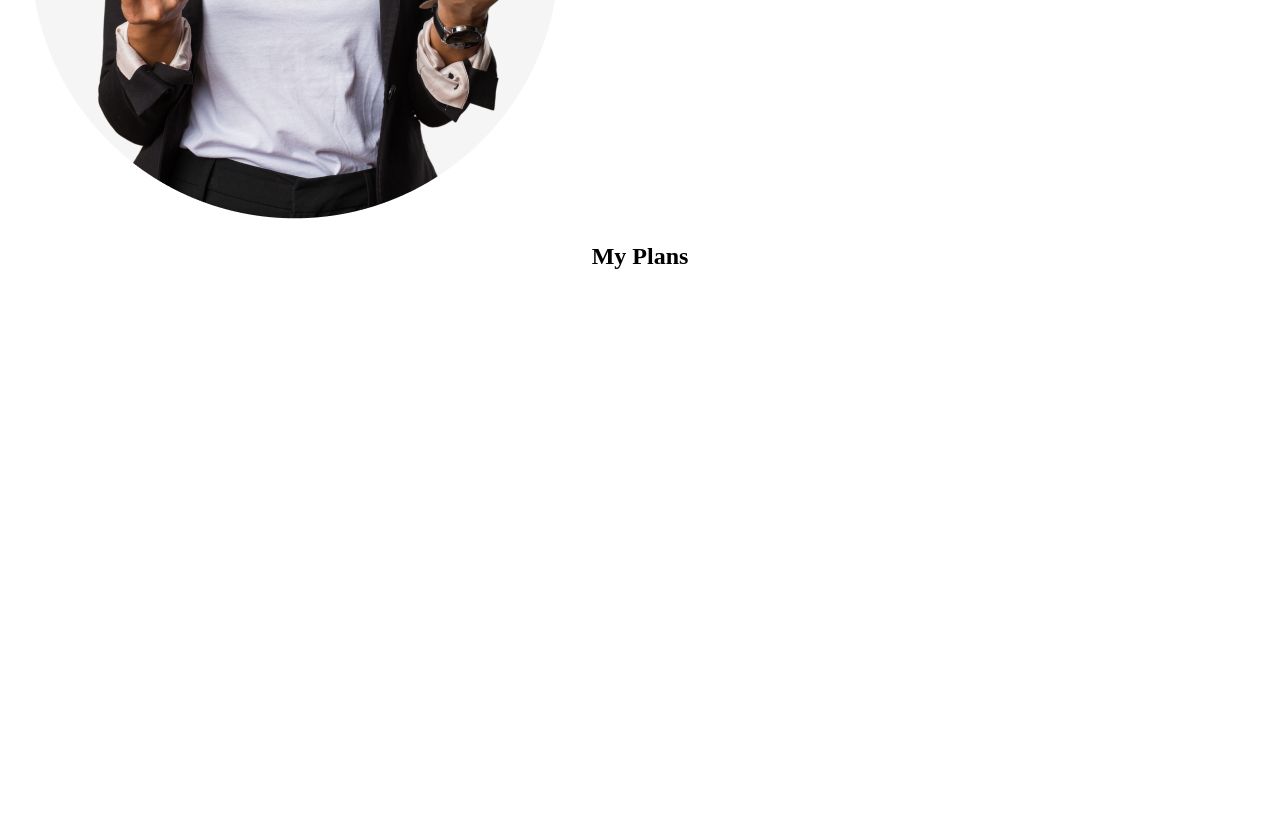
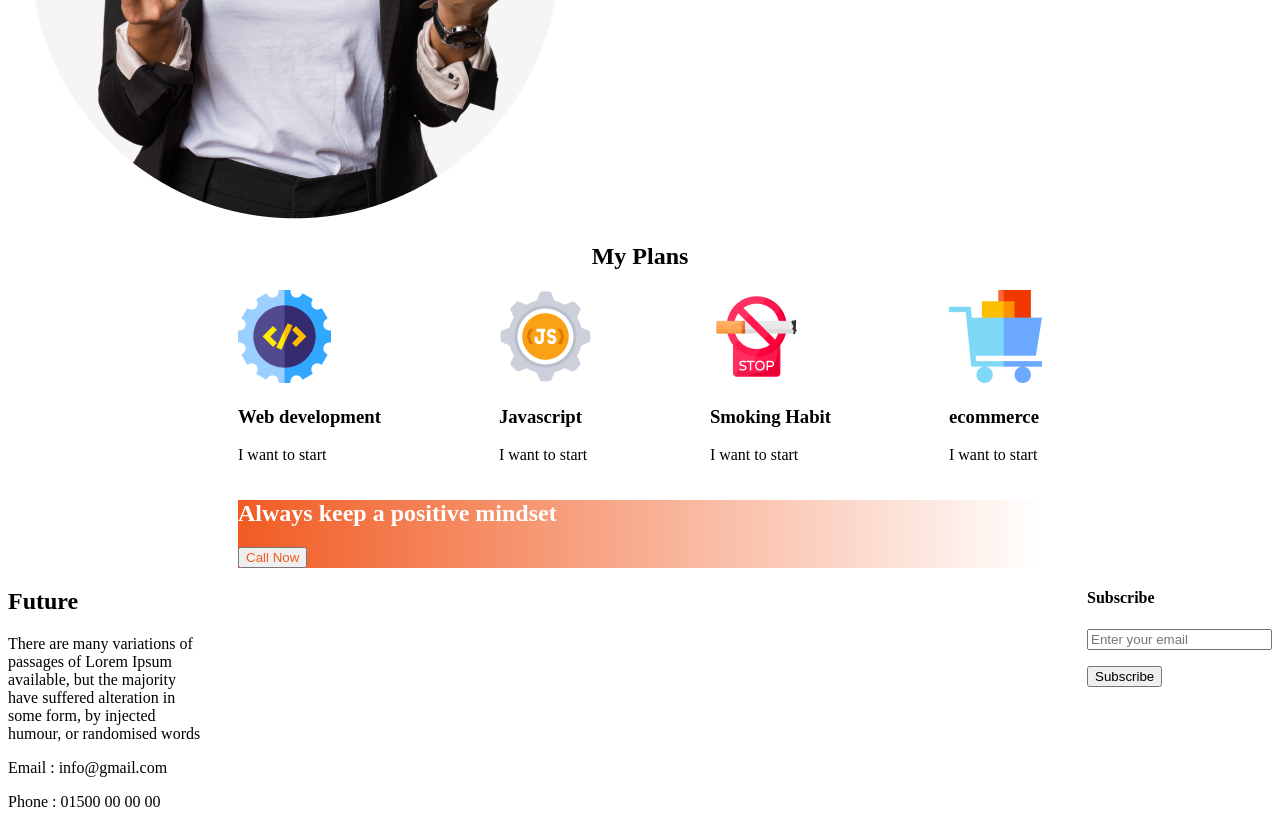
Before and after one commit to masudrana284/assignment-demo-website, a plain HTML site: page index.html in a window 1280 px wide. Shown: the part 1501-2322 px from the top of the page. Before the commit the page ends 1791 px from the top, so only its background shows below. Drawn offline with Linux system fonts and the light colour scheme.

Commit message:
complete

```diff
--- a/index.html
+++ b/index.html
@@ -1,5 +1,6 @@
 <!DOCTYPE html>
 <html lang="en">
+
 <head>
     <meta charset="UTF-8">
     <meta http-equiv="X-UA-Compatible" content="IE=edge">
@@ -7,10 +8,12 @@
     <title>Assignment Demo Website</title>
     <link rel="stylesheet" href="styles/demo.css">
 </head>
+
 <body>
     <header class="header">
         <h1 class="title">All Thinks Are Possible If You believe</h1>
-        <p class="description">There are many variations of passages of Lorem Ipsum available, but the majority have suffered alteration in some form, by injected humour, or randomised words</p>
+        <p class="description">There are many variations of passages of Lorem Ipsum available, but the majority have
+            suffered alteration in some form, by injected humour, or randomised words</p>
         <button class="btn-primary">Contact us</button>
     </header>
     <main>
@@ -20,7 +23,8 @@
             </div>
             <div>
                 <h2>My failures of previous year</h2>
-            <p>Contrary to popular belief, Lorem Ipsum is not simply random text. It has roots in a piece of classical Latin literature from 45 BC, making it over 2000 years old. Richard McClintock.</p>
+                <p>Contrary to popular belief, Lorem Ipsum is not simply random text. It has roots in a piece of
+                    classical Latin literature from 45 BC, making it over 2000 years old. Richard McClintock.</p>
                 <ul>
                     <li>Contrary to popular belief, is not simply.</li>
                     <li>Contrary to popular belief.</li>
@@ -38,8 +42,55 @@
     </main>
     <footer>
         <h2 class="footer-title">My Plans</h2>
+        <div class="footer-item">
+            <div>
+                <img src="images/icons/web.png" alt="">
+                <h3>Web development</h3>
+                <p>I want to start</p>
+            </div>
+            <div>
+                <img src="images/icons/js.png" alt="">
+                <h3>Javascript</h3>
+                <p>I want to start</p>
+            </div>
+            <div>
+                <img src="images/icons/smoke.png" alt="">
+                <h3>Smoking Habit</h3>
+                <p>I want to start</p>
+            </div>
+            <div>
+                <img src="images/icons/ecom.png" alt="">
+                <h3>ecommerce</h3>
+                <p>I want to start</p>
+            </div>
+        </div>
+        <div class="foot">
+            <h2 style="color: #FFFFFF;">Always keep a positive mindset</h2>
+            <button style="color: #F15B22;;">Call Now</button>
 
+        </div>
+        <!-- about section -->
+        <div class="footer-foot">
+            <div class="foot-title">
+                <h2>Future</h2>
+                <P>There are many variations of passages of Lorem Ipsum available, but the majority have suffered alteration in some form, by injected humour, or randomised words</P>
+                <p>Email : info@gmail.com</p>
+                <p>Phone : 01500 00 00 00</p>
+                <img src="images/icons/fb.png" alt="">
+                <img src="images/icons/twitter.png" alt="">
+                <img src="images/icons/youtube.png" alt="">
+            </div>
+            <div>
+                <h4>Subscribe</h4>
+                <form action="">
+                    <input type="text" name="" id="" placeholder="Enter your email">
+                </form>
+                <button style="margin-top: 16px;">Subscribe</button>
+
+            </div>
+        </div>
     </footer>
 
 </body>
+
 </html>
--- a/styles/demo.css
+++ b/styles/demo.css
@@ -40,3 +40,21 @@
 .footer-title{
     text-align: center;
 }
+.footer-item{
+    display: flex;
+    justify-content: space-between;
+    margin-left: 230px;
+    margin-right: 230px;
+}
+.foot{
+background: linear-gradient(90deg, #F15B22 0%, rgba(241, 91, 34, 0) 100%);
+margin-left: 230px;
+margin-right: 230px;
+}
+.footer-foot{
+    display: flex;
+}
+.foot-title{
+    margin-right: 885px;
+
+}
```
Lines whose indentation alone changed are shown as unchanged.
